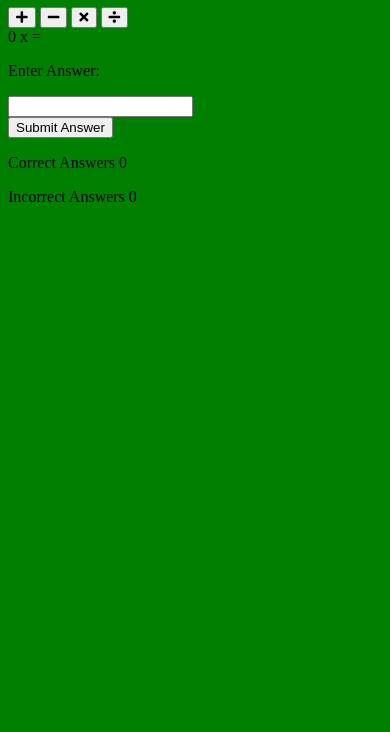
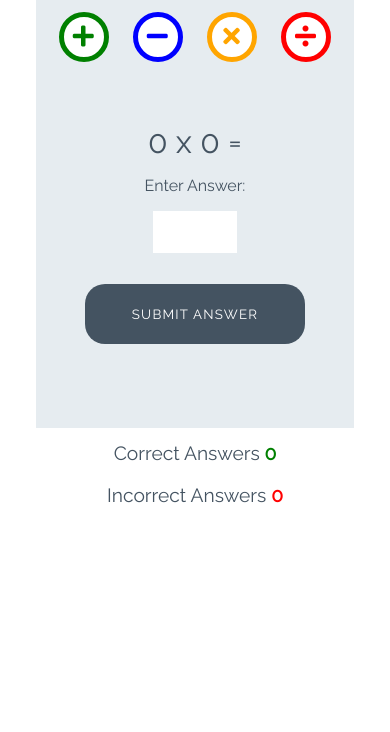
Before and after one commit to secarrel/Love_Maths, a plain HTML site: page index.html in a window 390 px wide. Shown: the part 112-844 px from the top of the page. Drawn offline with Linux system fonts and the light colour scheme.

Commit message:
Add: styling to basic structure

```diff
--- a/assets/css/style.css
+++ b/assets/css/style.css
@@ -1,3 +1,252 @@
+/* --------- Global style */
+
 body {
-    background-color: green;
+    background-color: white;
+    font-family: "Raleway", sans-serif;
+    color: #445361;
+    text-align: center;
 }
+
+/* --------- Heading */
+
+.heading {
+    text-align: center;
+    font-size: 2.5rem;
+}
+
+.logo {
+    height: 40px;
+    padding-right: 5px;
+}
+
+/* --------- Game layout */
+
+.game-area {
+    background-color: #E6ECF0;
+    box-sizing: border-box;
+    width: 85%;
+    height: 65vh;
+    max-height: 450px;
+    max-width: 830px;
+    margin-left: auto;
+    margin-right: auto;
+    padding: 1%;
+}
+
+.question-area {
+    width: 50%;
+    font-size: 2rem;
+    margin: auto;
+    padding: 50px 0;
+}
+
+.question-area span {
+    padding: 0 15px;
+}
+
+.score-area {
+    margin: 5px auto;
+    width: 60%;
+    font-size: 1.2rem;
+}
+
+.controls-area {
+    width: 85%;
+    margin: 30px auto;
+}
+
+#score {
+    color: green;
+    font-weight: bold;
+}
+
+#incorrect {
+    color: red;
+    font-weight: bold;
+}
+
+.answer-message {
+    display: none;
+    font-size: 1rem;
+}
+
+#answer-box {
+    border: none;
+    color: #445361;
+    display: inline-block;
+    height: 40px;
+    width: 80px;
+    font-size: 1.2rem;
+}
+
+.scores {
+    display: inline-block;
+    padding: 25px;
+}
+
+/* --------- Buttons */
+
+.btn {
+    width: 220px;
+    height: 60px;
+    font-family: "Raleway", sans-serif;
+    text-transform: uppercase;
+    letter-spacing: 1.2px;
+    color: white;
+}
+
+.btn:focus {
+    outline: none;
+}
+
+.btn--big {
+    padding-top: 10px;
+    border-radius: 50%;
+    background-color: white;
+    border: 10px solid;
+    width: 100px;
+    height: 100px;
+    font-size: 3.2rem;
+    margin: 0 30px;
+    transition: all 0.5s;
+}
+
+btn--big::after{
+    content: attr(data-type);
+    font-size: 1rem;
+    color: #445361;
+    position: relative;
+    left: -0.5em;
+}
+
+.btn--blue {
+    border-color: blue;
+    color: blue;
+}
+
+.btn--blue:active,
+.btn--blue:hover {
+    background-color: darkblue;
+    color: white;
+}
+
+.btn--orange {
+    border-color: orange;
+    color: orange;
+}
+
+.btn--orange:active,
+.btn--orange:hover {
+    background-color: darkorange;
+    color: white;
+}
+
+.btn--red {
+    border-color: red;
+    color: red;
+}
+
+.btn--red:active,
+.btn--red:hover {
+    background-color: darkred;
+    color: white;
+}
+
+.btn--green {
+    border-color: green;
+    color: green;
+}
+
+.btn--green:active,
+.btn--green:hover {
+    background-color: darkgreen;
+    color: white;
+}
+
+.btn--gray {
+    margin-top: 25px;
+    background-color: #445361;
+    border: 1px transparent;
+    border-radius: 20px;
+}
+
+.btn--gray:active,
+.btn--gray:hover {
+    background-color: #0d1013;
+}
+
+/* --------- Media queries */
+
+@media (max-width: 414px) {
+    .controls-area {
+        width: 100%;
+    }
+
+    .btn--big {
+        margin: 0 10px;
+        padding: 5px;
+        border: 5px solid;
+        width: 50px;
+        height: 50px;
+        font-size: 1.5rem;
+    }
+
+    .btn--big::after {
+        font-size: 0.6rem;
+        left: -0.7rem;
+    }
+
+    .question-area {
+        padding: 10% 0;
+        width: 100%;
+    }
+
+    .question-area span {
+        padding: 0;
+    }
+
+    .answer-message {
+        display: block;
+    }
+
+    #answer-box {
+        display: block;
+        margin: 0 auto;
+    }
+    .btn--gray {
+        margin-top: 0;
+    }
+
+    .score-area {
+        width: 100%;
+    }
+
+    .scores {
+        margin: 0.5em auto;
+        display: block;
+        padding: 5px;
+    }
+
+    .heading {
+        font-size: 2rem;
+    }
+}
+
+@media (max-width: 320px) {
+    .game-area {
+        height: 70vh;
+    }
+
+    .controls-area {
+        width: 75%;
+        margin: 10px auto;
+    }
+
+    .btn--big {
+        margin: 10px 10px;
+    }
+    .question-area {
+        padding: 10px 0;
+    }
+
+}
--- a/index.html
+++ b/index.html
@@ -14,28 +14,28 @@
     </h1>
     <div class="game-area">
         <div class="controls-area">
-            <button class="btn btn--big btn--green">
+            <button data-type="addition" class="btn btn--big btn--green">
                 <i class="fas fa-plus"></i>
             </button>
-            <button class="btn btn--big btn--blue">
+            <button data-type="subtract" class="btn btn--big btn--blue">
                 <i class="fas fa-minus"></i>
             </button>
-            <button class="btn btn--big btn--orange">
+            <button data-type="multiply" class="btn btn--big btn--orange">
                 <i class="fas fa-times"></i>
             </button>
-            <button class="btn btn--big btn--red">
+            <button data-type="division" class="btn btn--big btn--red">
                 <i class="fas fa-divide"></i>
             </button>
         </div>
         <div class="question-area">
             <span id="operand1">0</span>
             <span id="operator">x</span>
-            <span id="operand2"></span>
+            <span id="operand2">0</span>
             <span>=</span>
             <p class="answer-message">Enter Answer:</p>
             <input id="answer-box" type="number">
         </div>
-        <button class="btn btn--gray">Submit Answer</button>
+        <button data-type="submit" class="btn btn--gray">Submit Answer</button>
     </div>
     <div class="score-area">
         <p class="scores">Correct Answers <span id="score">0</span></p>
```
